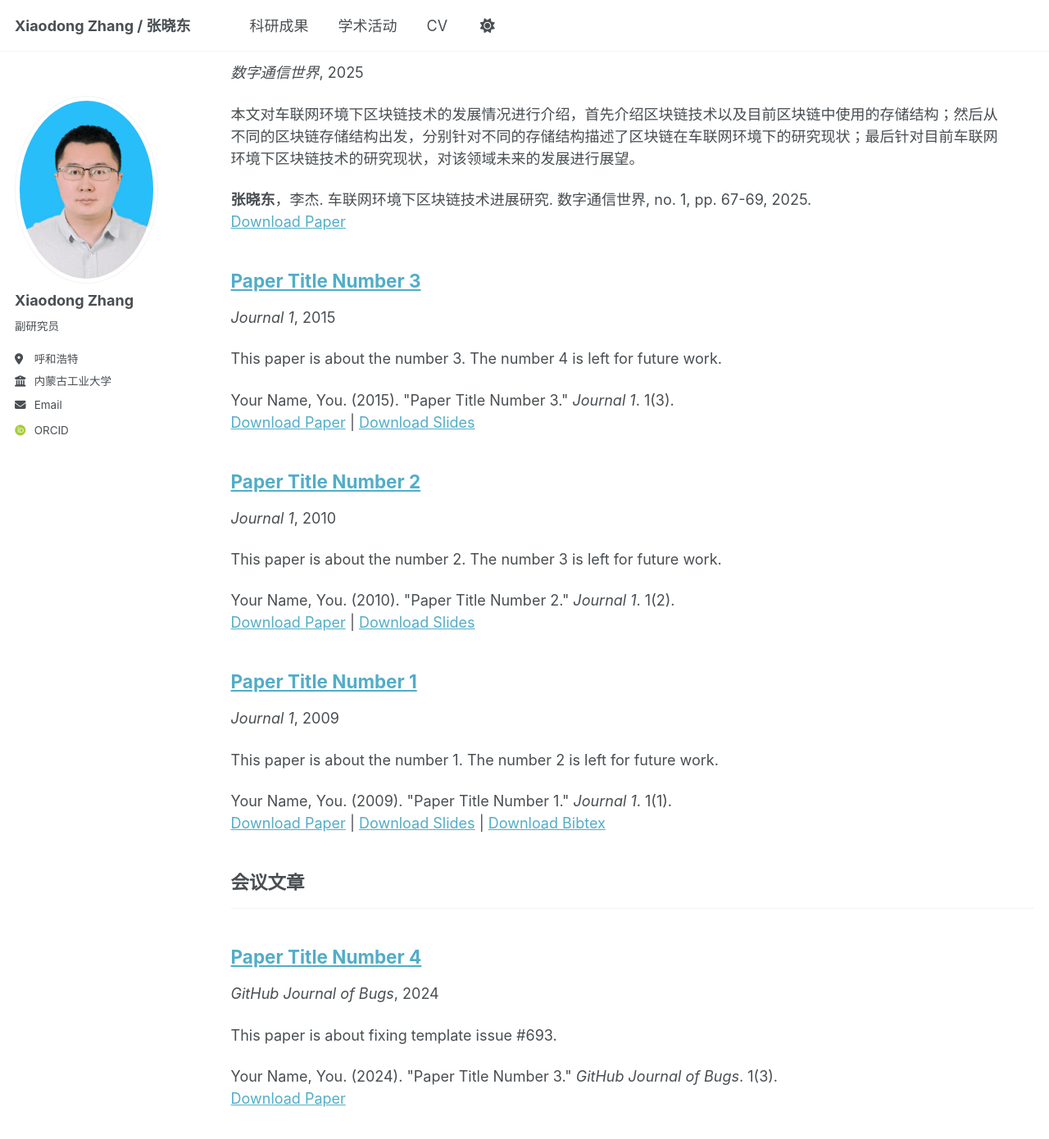
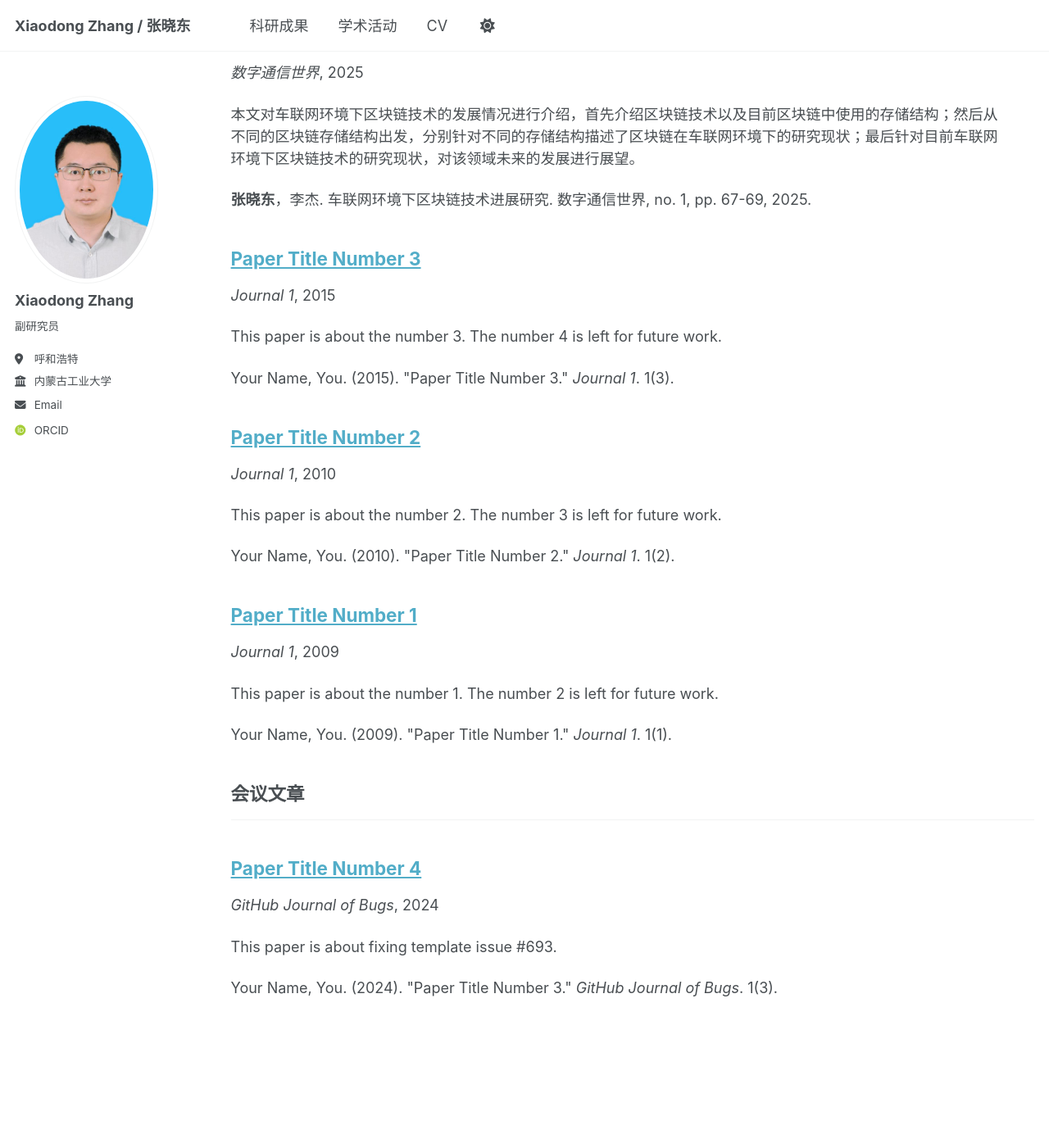
Before and after one commit to zhangxiaodong-imut/zhangxiaodong-imut.github.io, a Jekyll site: the page built from _pages/publications.html, in a window 1280 px wide and 1400 px high, scrolled down 233 px. Shown: the top 1390 px of the window at 82% size. Built offline with Jekyll 4.4.1, drawn with Linux system fonts in a browser that asks for light colours; some web fonts are replaced.

Commit message:
Update archive-single.html

```diff
--- a/_includes/archive-single.html
+++ b/_includes/archive-single.html
@@ -52,20 +52,8 @@
     <p class="archive__item-excerpt" itemprop="description"><p>{{ post.excerpt | markdownify | remove: '<p>' | remove: '</p>' }}<strong><a href="{{ base_path }}{{ post.url }}" rel="permalink"> Read more</a></strong></p></p>
     {% endif %}
 
-    {% if post.citation and post.paperurl and post.slidesurl and post.bibtexurl %}
-      <p>{{ post.citation }}<br /><a href="{{ post.paperurl }}">Download Paper</a> | <a href="{{ post.slidesurl }}">Download Slides</a> | <a href="{{ post.bibtexurl }}">Download Bibtex</a></p>
-    {% elsif post.citation and post.paperurl and post.slidesurl %}
-      <p>{{ post.citation }}<br /><a href="{{ post.paperurl }}">Download Paper</a> | <a href="{{ post.slidesurl }}">Download Slides</a></p>
-    {% elsif post.citation and post.paperurl and post.bibtexurl %}
-      <p>{{ post.citation }}<br /><a href="{{ post.paperurl }}">Download Paper</a> | <a href="{{ post.bibtexurl }}">Download Bibtex</a></p>
-    {% elsif post.citation and post.paperurl %}
-      <p>{{ post.citation }}<br /><a href="{{ post.paperurl }}">Download Paper</a></p>
-    {% elsif post.citation and post.slidesurl and post.bibtexurl %}
-      <p>{{ post.citation }}<br /><a href="{{ post.slidesurl }}">Download Slides</a> | <a href="{{ post.bibtexurl}}">Download Bibtex</a></p>
-    {% elsif post.citation and post.slidesurl %}
-      <p>{{ post.citation }}<br /><a href="{{ post.slidesurl }}">Download Slides</a></p>
-    {% elsif post.citation and post.bibtexurl %}
-      <p>{{ post.citation }}<br /><a href="{{ post.bibtexurl }}">Download Bibtex</a></p>
+    {% if post.citation %}
+      <p>{{ post.citation }}
     {% endif %}
 
   </article>
```
